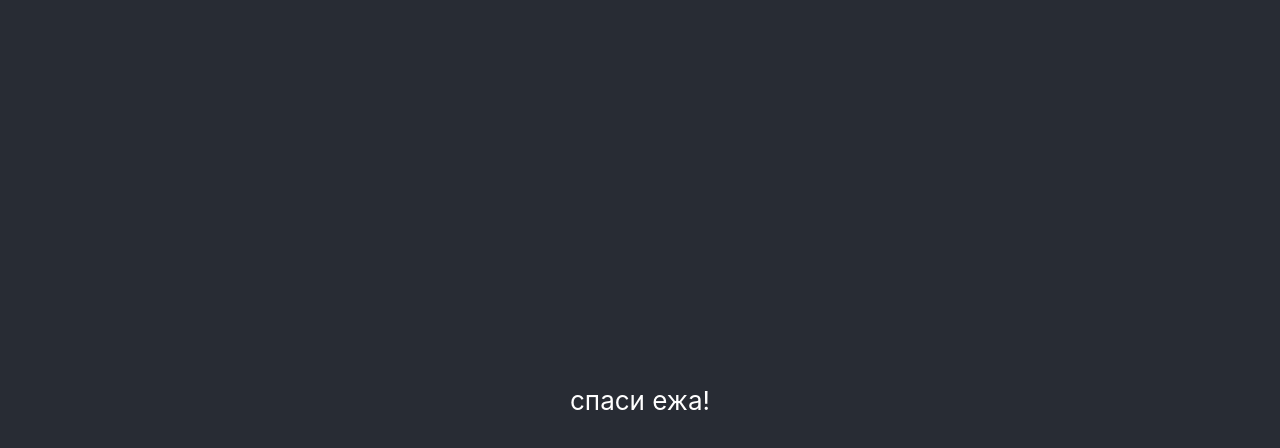
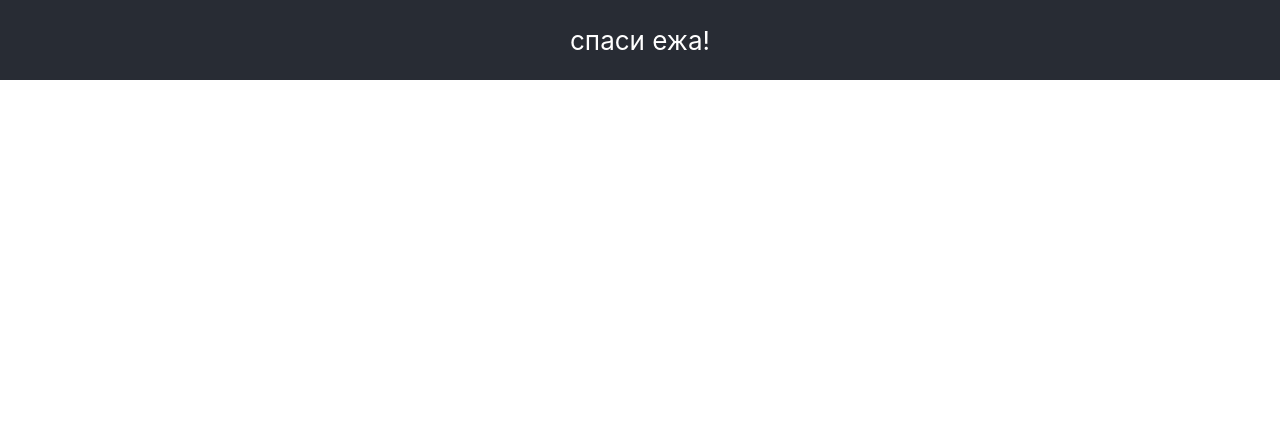
Before and after one commit to andrewzhivolup/save_hedgehog, a React (Create React App) app: page / in a window 1280 px wide. Shown: the top 448 px of the page. Built offline with nearby package versions, Linux system fonts and the light colour scheme.

Commit message:
fix: changed header height

```diff
--- a/src/App.css
+++ b/src/App.css
@@ -15,17 +15,13 @@
 
 .App-header {
   background-color: #282c34;
-  min-height: 100vh;
+  min-height: 10vh;
   display: flex;
   flex-direction: column;
   align-items: center;
   justify-content: center;
   font-size: calc(10px + 2vmin);
   color: white;
-}
-
-.App-link {
-  color: #61dafb;
 }
 
 @keyframes App-logo-spin {
```
